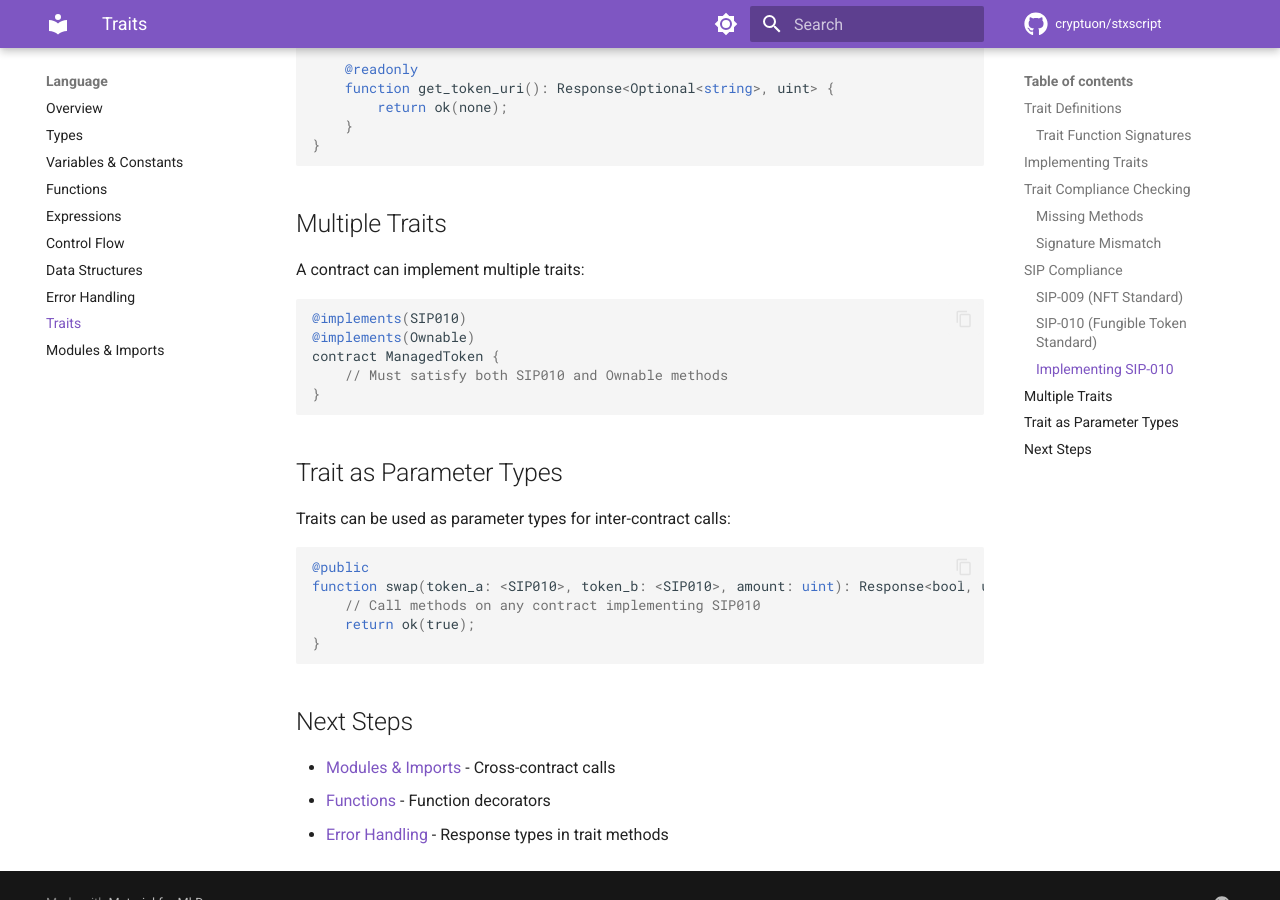
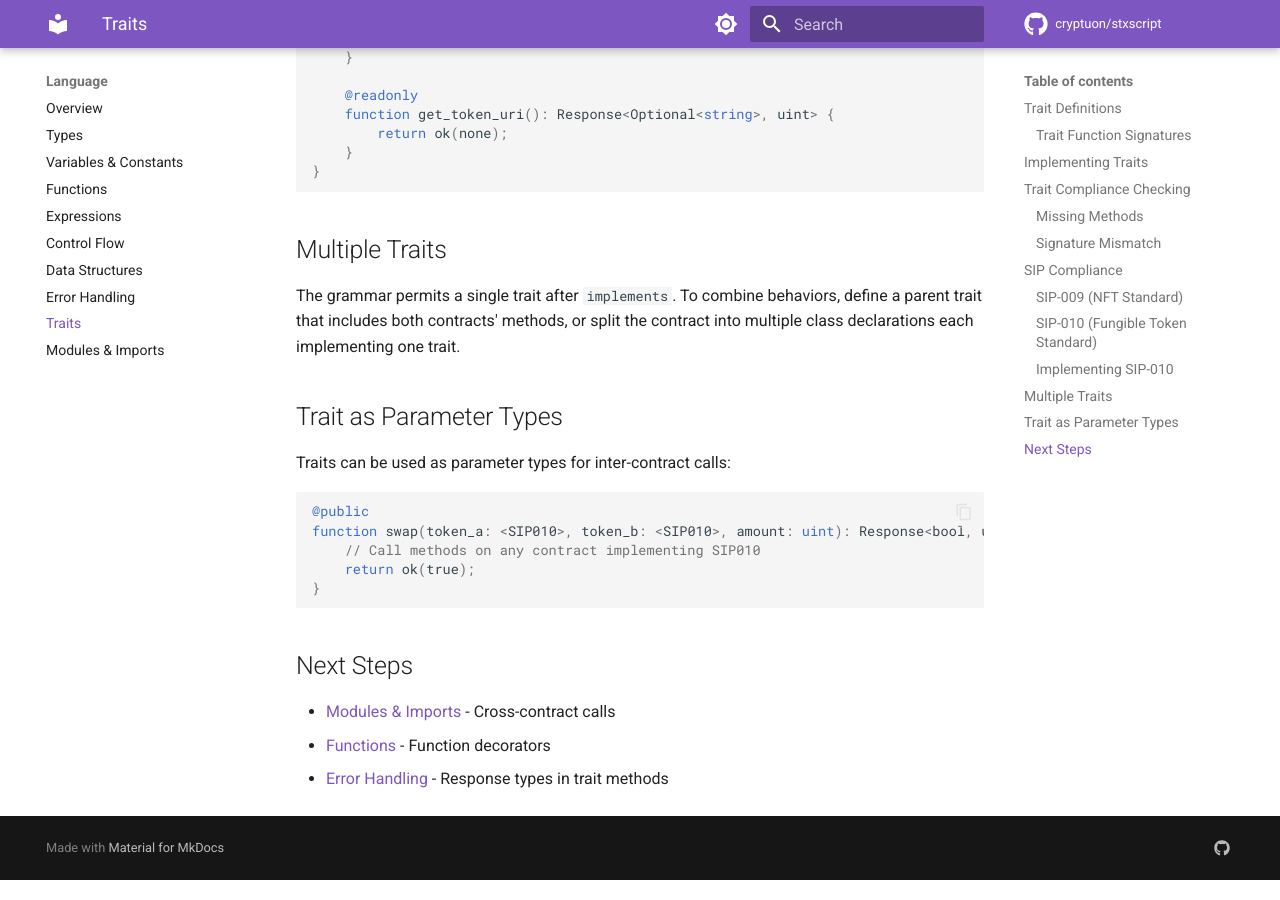
Before and after one commit to cryptuon/stxscript, an MkDocs documentation site: the page built from documentation/docs/language/traits.md, in a window 1280 px wide and 900 px high, scrolled down 3852 px. Built offline with MkDocs 1.6.1 and Material for MkDocs 9.7.7, drawn with Linux system fonts in a browser that asks for light colours; comment, search, counter and statistics services are not loaded; some of the changed text lies outside the part shown.

Commit message:
Expand documentation/
Adds source-grounded docs for the missing nav entries.

````diff
--- a/documentation/docs/language/traits.md
+++ b/documentation/docs/language/traits.md
@@ -33,11 +33,11 @@ Traits cannot include variable or map declarations -- they define behavior only.
 
 ## Implementing Traits
 
-Use `@implements` (or `implements` keyword) to declare that a contract satisfies a trait:
+Use the `@contract` decorator and `implements` keyword on a `class` to declare that a contract satisfies a trait:
 
 ```typescript
-@implements(Token)
-contract MyToken {
+@contract
+class MyToken implements Token {
     @public
     function transfer(from: principal, to: principal, amount: uint): Response<bool, uint> {
         return ok(true);
@@ -81,8 +81,8 @@ trait Countable {
     get_count(): uint;
 }
 
-@implements(Countable)
-contract Counter {
+@contract
+class Counter implements Countable {
     @public
     function increment(): Response<uint, uint> {
         return ok(1u);
@@ -100,8 +100,8 @@ trait Token {
     transfer(to: principal, amount: uint): Response<bool, uint>;
 }
 
-@implements(Token)
-contract BadToken {
+@contract
+class BadToken implements Token {
     @public
     function transfer(to: principal, amount: int): Response<bool, uint> {
         // Error: Parameter type mismatch - expected uint, got int
@@ -142,8 +142,8 @@ trait SIP010 {
 ### Implementing SIP-010
 
 ```typescript
-@implements(SIP010)
-contract MyToken {
+@contract
+class MyToken implements SIP010 {
     const TOKEN_NAME: string = "My Token";
     const TOKEN_SYMBOL: string = "MTK";
     const DECIMALS: uint = 6u;
@@ -194,15 +194,7 @@ contract MyToken {
 
 ## Multiple Traits
 
-A contract can implement multiple traits:
-
-```typescript
-@implements(SIP010)
-@implements(Ownable)
-contract ManagedToken {
-    // Must satisfy both SIP010 and Ownable methods
-}
-```
+The grammar permits a single trait after `implements`. To combine behaviors, define a parent trait that includes both contracts' methods, or split the contract into multiple class declarations each implementing one trait.
 
 ## Trait as Parameter Types
 
--- a/documentation/mkdocs.yml
+++ b/documentation/mkdocs.yml
@@ -1,8 +1,9 @@
 site_name: StxScript
 site_description: A TypeScript-inspired transpiler for Clarity smart contracts on the Stacks blockchain
-site_url: https://cryptuon.github.io/stxscript
+site_url: https://stxscript.docs.cryptuon.com/
 repo_url: https://github.com/cryptuon/stxscript
 repo_name: cryptuon/stxscript
+edit_uri: edit/main/documentation/docs/
 
 theme:
   name: material
````
Also changed, not shown: documentation/docs/language/modules.md (+2 -2 lines), documentation/docs/reference/clarity-mapping.md (+2 -2 lines).
